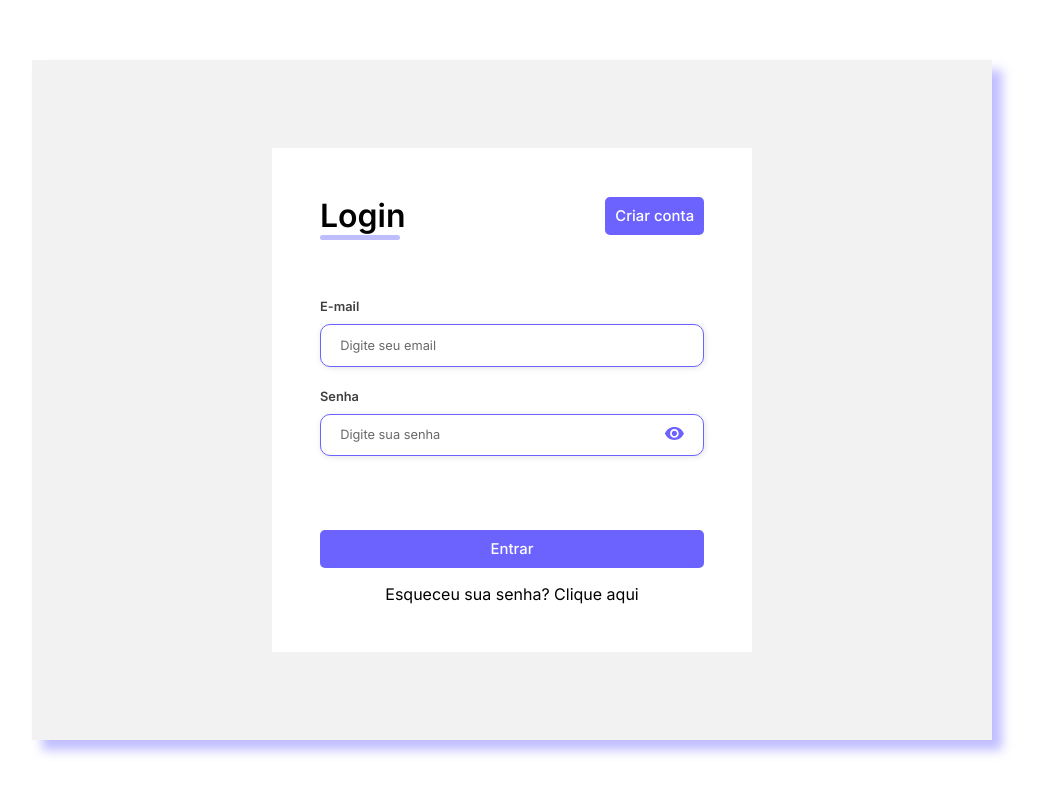
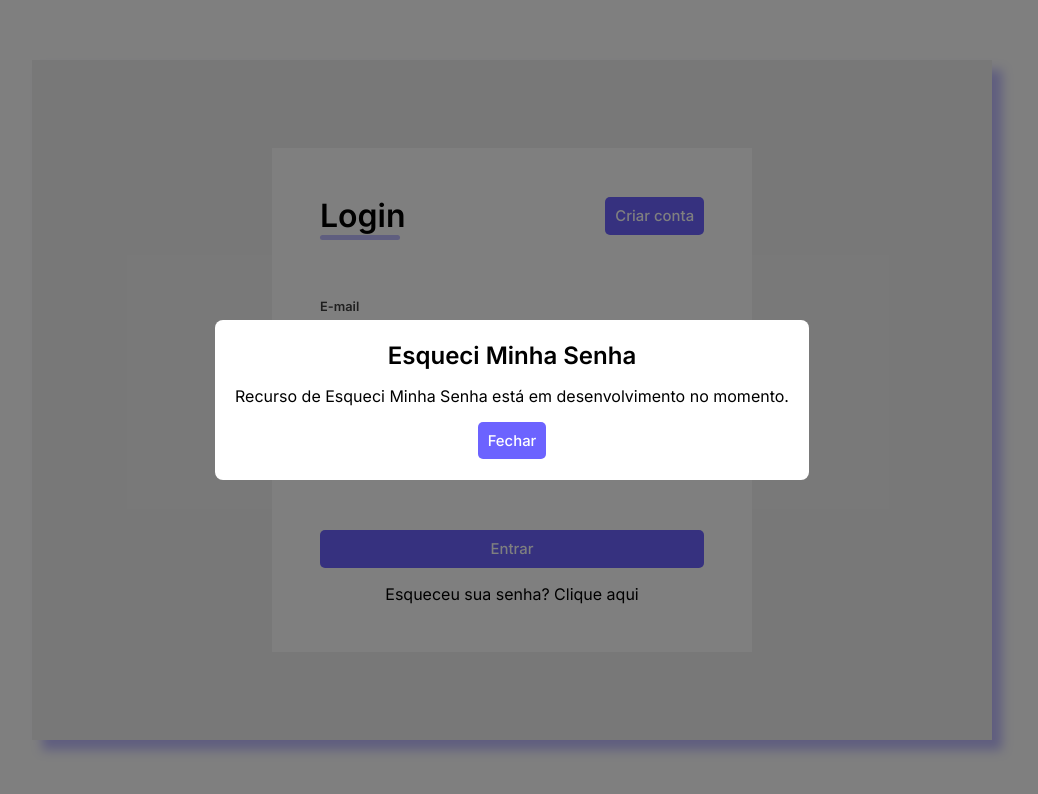
Before and after one commit to andreluizamorimdev/LabMedical_Projeto, a React (Vite) app: page /login in a window 1280 px wide. Both pictures are taken after a click on the link "Esqueceu sua senha? Clique aqui". Shown: the top 794 px of the page, without its empty margins (128-1166 px from the left). Built offline with nearby package versions, Linux system fonts and the light colour scheme.

Commit message:
Criando ModalComponent + ajustes login cadUsuario

```diff
--- a/src/components/Form/Cadastro/Cadastro.form.component.tsx
+++ b/src/components/Form/Cadastro/Cadastro.form.component.tsx
@@ -8,6 +8,7 @@ import { UserService } from "../../../services/User.service";
 import { useAuth } from "../../../hooks/useAuth";
 import { IUser } from "../../../utils/interfaces/IUser";
 import { LocalStorageService } from "../../../services/LocalStorage.service";
+import { toast } from "react-toastify";
 
 const CadastroFormComponent = () => {
 
@@ -34,13 +35,13 @@ const CadastroFormComponent = () => {
         const user = await UserService.ShowByEmail(email);
 
         if(user) {
-            alert("Usuário já cadastrado no sistema");
+            toast.error("Usuário já cadastrado no sistema");
             reset();
             return;
         }
         if(password === confirmPassword) {
             await UserService.Create(newUser);
-            alert("Usuário cadastrado com sucesso");
+            toast.success("Usuário cadastrado com sucesso");
             reset();
             redirectToHome(newUser);
         }
--- a/src/components/Form/Login/Login.form.component.tsx
+++ b/src/components/Form/Login/Login.form.component.tsx
@@ -9,10 +9,15 @@ import { UserService } from "../../../services/User.service";
 import { useAuth } from "../../../hooks/useAuth";
 import { IUser } from "../../../utils/interfaces/IUser";
 import { LocalStorageService } from "../../../services/LocalStorage.service";
+import { toast } from "react-toastify";
+import { useState } from "react";
+import ModalComponent from "../../Modal/Modal.component";
 
 const LoginFormComponent  = () => {
 
     const { register, handleSubmit, formState: { errors }, reset } = useForm<IFormLogin>();
+
+    const [isModalOpen, setIsModalOpen] = useState(false);
 
     const navigate = useNavigate();
 
@@ -24,14 +29,14 @@ const LoginFormComponent  = () => {
         const user = await UserService.ShowByEmail(email);
 
         if(!user) {
-            alert("Usuário não encontrado");
+            toast.error("Usuário não encontrado");
             reset();
             return;
         }
         if(password === user.password) {
             redirectToHome(user)
         } else {
-            alert("Usuário e/ou senha incorretos");
+            toast.error("Usuário e/ou senha incorretos");
         }
 
 
@@ -51,7 +56,7 @@ const LoginFormComponent  = () => {
     }
 
     const handleEsqueciSenha = () => {
-        alert("Recurso de Esqueci minha senha está em desenvolvimento");
+        setIsModalOpen(true);
     }
 
     const handleCadastrar = () => {
@@ -89,6 +94,10 @@ const LoginFormComponent  = () => {
                 <Styled.Button $active={ !errors.email && !errors.password } disabled={ !!errors.email || !!errors.password } type="submit">Entrar</Styled.Button>
 
                 <Styled.EsquiciSenha onClick={handleEsqueciSenha}>Esqueceu sua senha? Clique aqui</Styled.EsquiciSenha>
+                <ModalComponent isOpen={isModalOpen} onClose={() => setIsModalOpen(false)}>
+                    <h2>Esqueci Minha Senha</h2>
+                    <p>Recurso de Esqueci Minha Senha está em desenvolvimento no momento.</p>
+                </ModalComponent>
 
             </Styled.Form>
     );
--- /dev/null
+++ b/src/components/Modal/IModalProps.ts
@@ -0,0 +1,5 @@
+export interface IModalProps {
+    isOpen: boolean;
+    onClose: () => void;
+    children: React.ReactNode;
+}
--- /dev/null
+++ b/src/components/Modal/Modal.component.tsx
@@ -0,0 +1,19 @@
+import React from 'react';
+
+import * as Styled from "./Modal.style";
+import { IModalProps } from './IModalProps';
+
+const ModalComponent: React.FC<IModalProps> = ({ isOpen, onClose, children }) => {
+  if (!isOpen) return null;
+
+  return (
+    <Styled.ModalOverlay>
+      <Styled.ModalContent>
+        {children}
+        <Styled.Button onClick={onClose}>Fechar</Styled.Button>
+      </Styled.ModalContent>
+    </Styled.ModalOverlay>
+  );
+};
+
+export default ModalComponent;
--- /dev/null
+++ b/src/components/Modal/Modal.style.tsx
@@ -0,0 +1,38 @@
+import styled from 'styled-components';
+
+export const ModalOverlay = styled.div`
+    position: fixed;
+    top: 0;
+    left: 0;
+    width: 100%;
+    height: 100%;
+    background-color: rgba(0, 0, 0, 0.5);
+    display: flex;
+    justify-content: center;
+    align-items: center;
+`;
+
+export const ModalContent = styled.div`
+    background-color: white;
+    padding: 1.25rem;
+    border-radius: 8px;
+    display: flex;
+    flex-direction: column;
+    align-items: center;
+    justify-content: center;
+    gap: 1rem;
+    min-width: 20rem;
+    height: 10rem;
+`;
+
+export const Button = styled.button`
+    background-color: #6c63ff;
+    border: none;
+    border-radius: 5px;
+    padding: 0.62rem;
+    color: #fff;
+    font-weight: 500;
+    font-size: .93rem;
+    cursor: pointer;
+    transition: .3s;
+`
```
